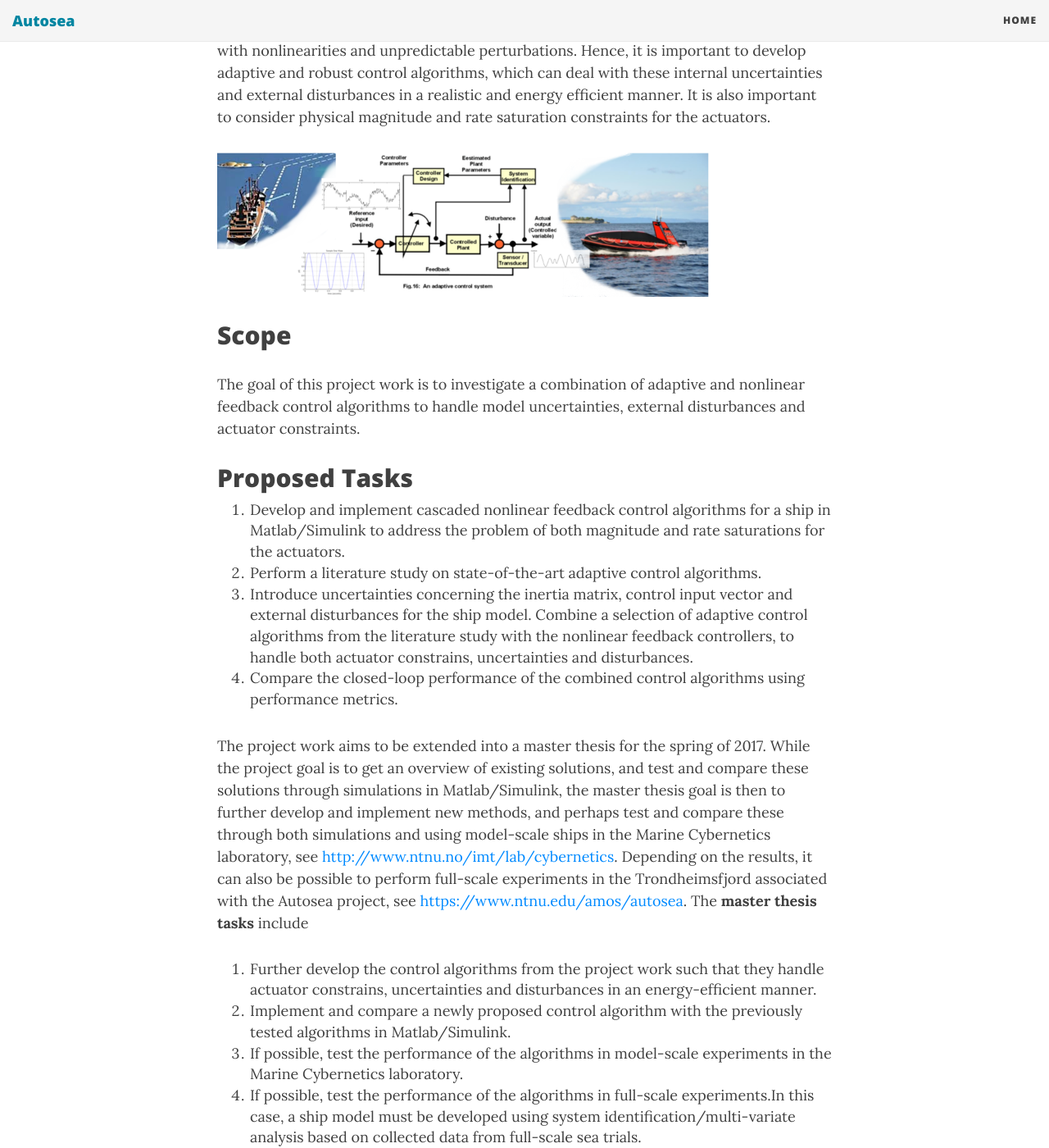
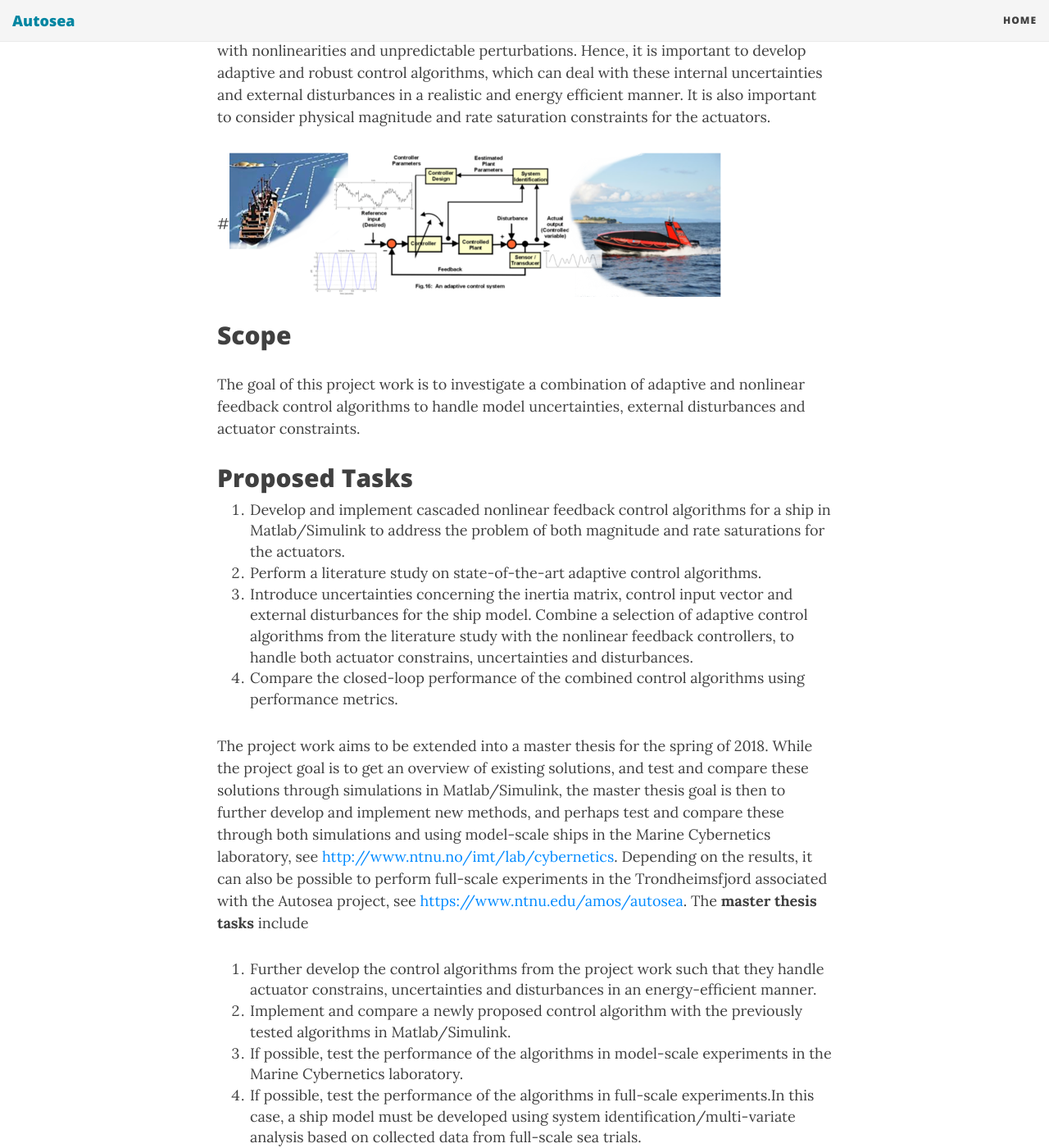
Before and after one commit to autosit/autosit.github.io, a Jekyll site: the page built from _posts/2017-04-20-adaptive-motion-control.md, in a window 1280 px wide and 1400 px high, scrolled down 474 px. Shown: the whole window at 82% size. Built offline with Jekyll 4.4.1, drawn with Linux system fonts in a browser that asks for light colours; nearby versions of some CDN libraries; some of the changed text lies outside the part shown.

Commit message:
Updated date of adaptive motion control proposal and added another of Mikkel’s proposals

```diff
--- a/_posts/2016-04-14-adaptive-motion-control.md
+++ b/_posts/2017-04-20-adaptive-motion-control.md
@@ -6,7 +6,7 @@
 ## Background
 Automated motion control of ships has been a research topic since the early 20th century. In recent years, the research has expanded from control of manned vessels to also include unmanned vessels. Challenges include handling uncertain nonlinear hydrodynamics and external disturbances, since the ocean is an unreliable environment with nonlinearities and unpredictable perturbations. Hence, it is important to develop adaptive and robust control algorithms, which can deal with these internal uncertainties and external disturbances in a realistic and energy efficient manner. It is also important to consider physical magnitude and rate saturation constraints for the actuators.
 
-![Adaptive control loop]({{site.url}}/assets/adaptive.png)
+#![Adaptive control loop]({{site.url}}/assets/adaptive.png)
 
 ## Scope
 The goal of this project work is to investigate a combination of adaptive and nonlinear feedback control algorithms to handle model uncertainties, external disturbances and actuator constraints.
@@ -17,7 +17,7 @@
 3. Introduce uncertainties concerning the inertia matrix, control input vector and external disturbances for the ship model. Combine a selection of adaptive control algorithms from the literature study with the nonlinear feedback controllers, to handle both actuator constrains, uncertainties and disturbances.
 4. Compare the closed-loop performance of the combined control algorithms using performance metrics.
 
-The project work aims to be extended into a master thesis for the spring of 2017. While the project goal is to get an overview of existing solutions, and test and compare these solutions through simulations in Matlab/Simulink, the master thesis goal is then to further develop and implement new methods, and perhaps test and compare these through both simulations and using model-scale ships in the Marine Cybernetics laboratory, see <http://www.ntnu.no/imt/lab/cybernetics>. Depending on the results, it can also be possible to perform full-scale experiments in the Trondheimsfjord associated with the Autosea project, see <https://www.ntnu.edu/amos/autosea>. The **master thesis tasks** include
+The project work aims to be extended into a master thesis for the spring of 2018. While the project goal is to get an overview of existing solutions, and test and compare these solutions through simulations in Matlab/Simulink, the master thesis goal is then to further develop and implement new methods, and perhaps test and compare these through both simulations and using model-scale ships in the Marine Cybernetics laboratory, see <http://www.ntnu.no/imt/lab/cybernetics>. Depending on the results, it can also be possible to perform full-scale experiments in the Trondheimsfjord associated with the Autosea project, see <https://www.ntnu.edu/amos/autosea>. The **master thesis tasks** include
 
 1. Further develop the control algorithms from the project work such that they handle actuator constrains, uncertainties and disturbances in an energy-efficient manner.
 2. Implement and compare a newly proposed control algorithm with the previously tested algorithms in Matlab/Simulink.
```
Also changed, not shown: _posts/2017-04-20-ship-motion-control-concept.md (added, +34 -0 lines).
